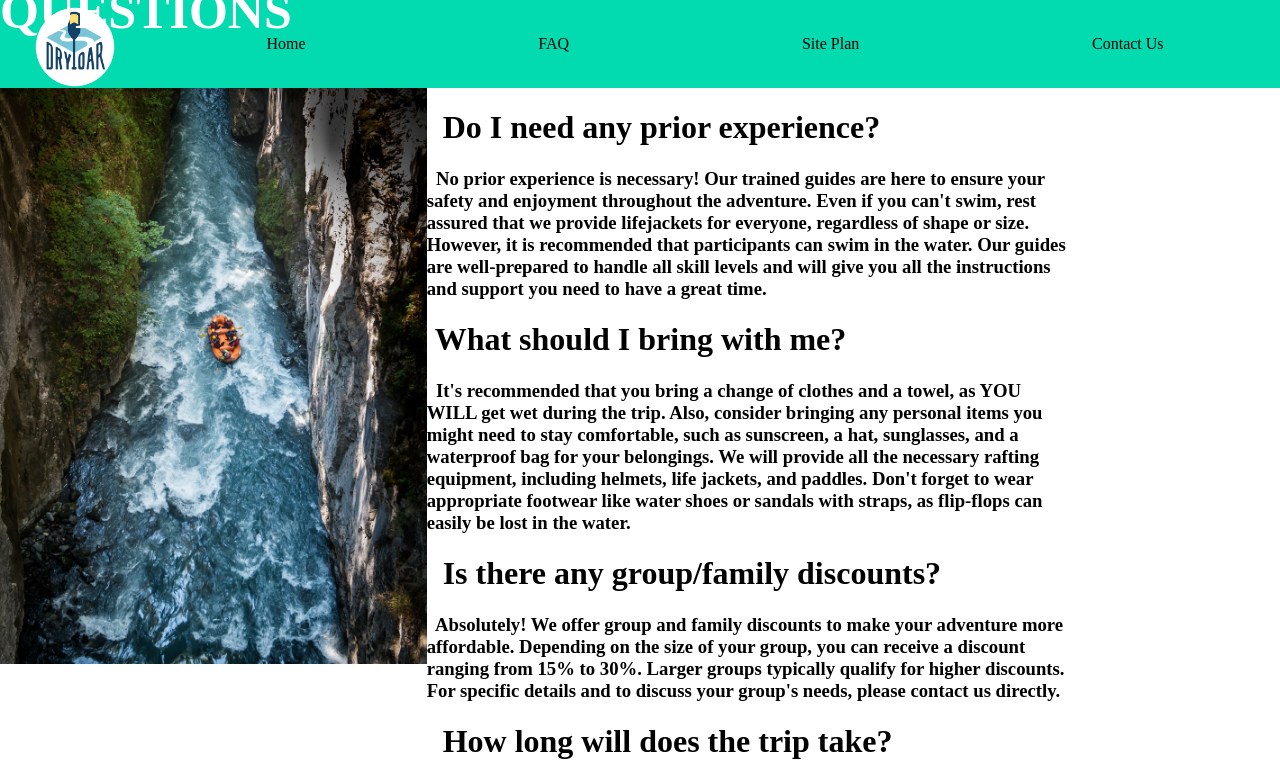
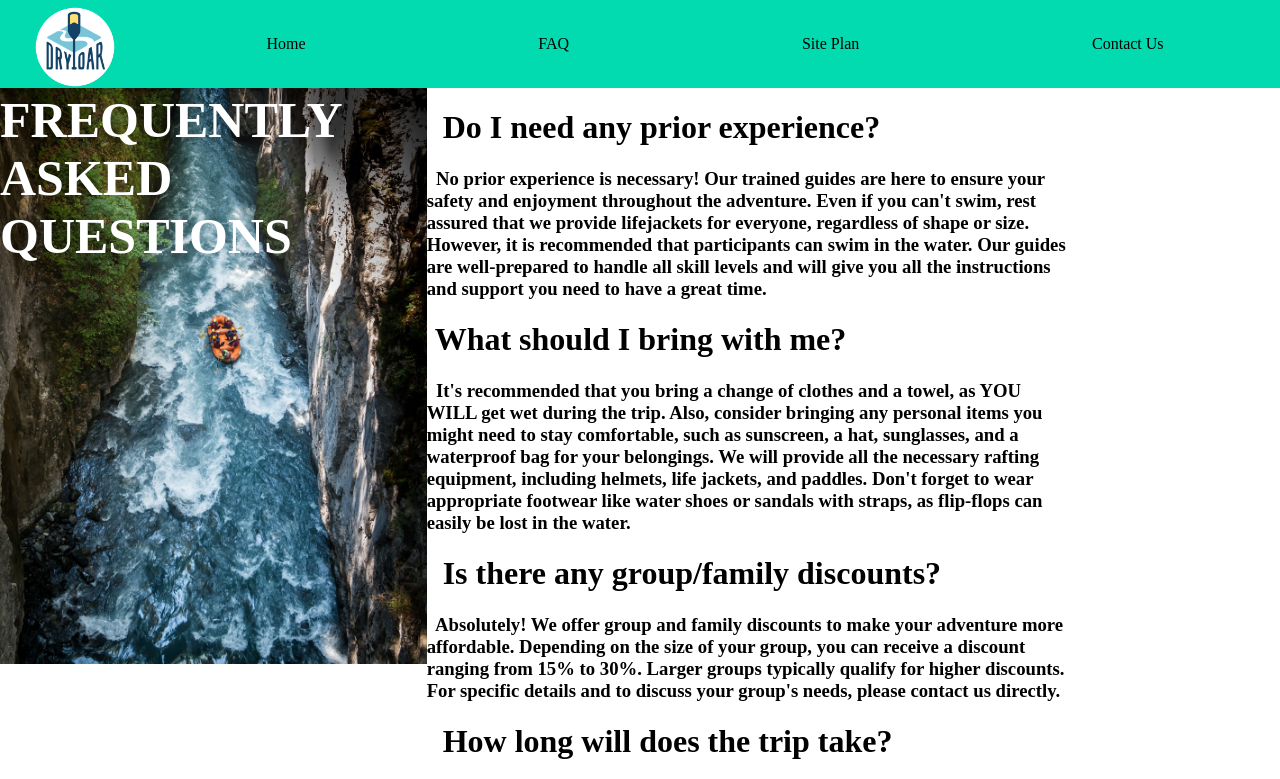
Before and after one commit to mrkannapien/WDD, a plain HTML site: page wwr/faq.html in a window 1280 px wide. Shown: the top 779 px of the page. Drawn offline with Linux system fonts and the light colour scheme; a web font is replaced by a local one.

Commit message:
trying to udate to git

```diff
--- a/wwr/styles/home-page.css
+++ b/wwr/styles/home-page.css
@@ -221,7 +221,7 @@ main section img {
 }
 #faq-text {
     grid-column: 1 / 2;
-    margin-top: -1100px;
+    margin-top: -875px;
     font-size: 25px;
 }
 .faquestions {
```
